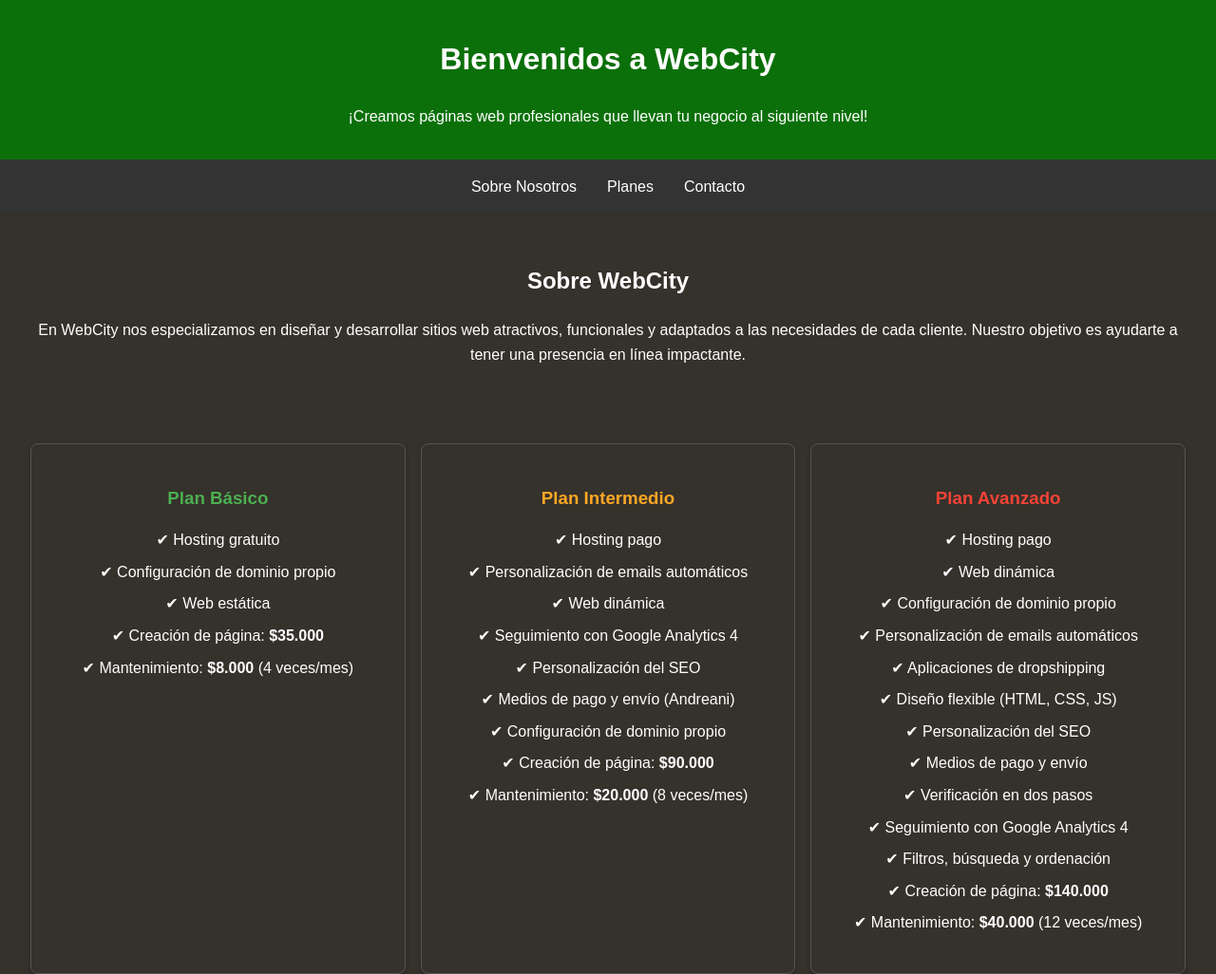
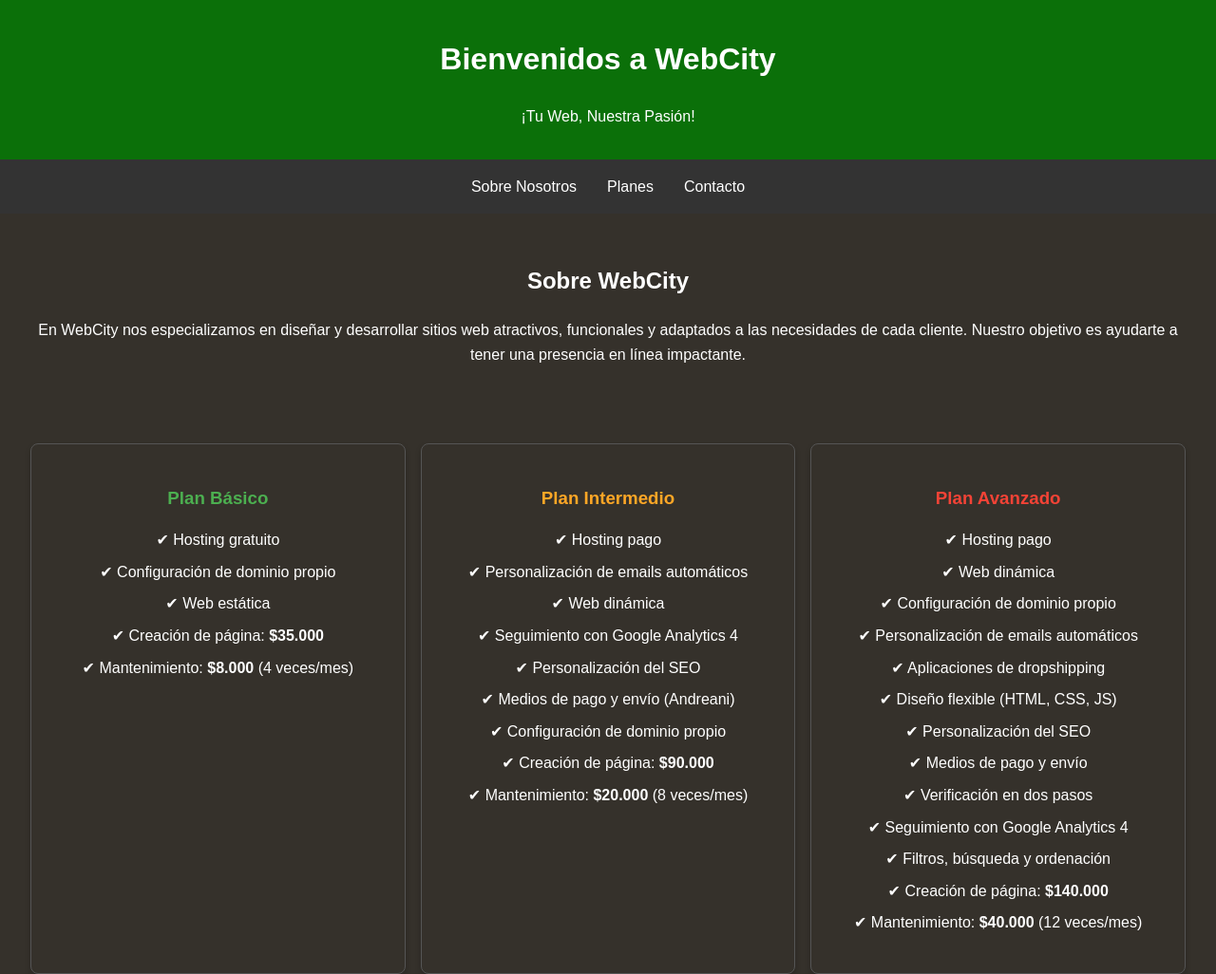
Before and after one commit to webcity-ar/webcity-ar.github.ia, a plain HTML site: page index.html in a window 1280 px wide. Shown: the top 1026 px of the page at 95% size. Drawn offline with Linux system fonts and the light colour scheme.

Commit message:
index.html

```diff
--- a/index.html
+++ b/index.html
@@ -85,7 +85,7 @@
 
 <header>
     <h1>Bienvenidos a WebCity</h1>
-    <p>¡Creamos páginas web profesionales que llevan tu negocio al siguiente nivel!</p>
+    <p>¡Tu Web, Nuestra Pasión!</p>
 </header>
 
 <nav>
```
